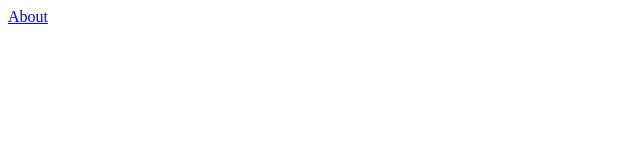
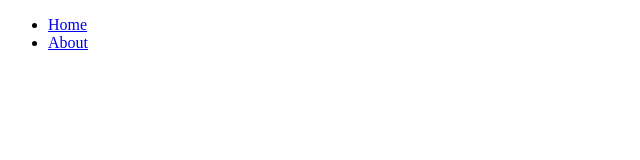
Before and after one commit to RichBen03/Web-Development, a plain HTML site: page Navbar Practice/index.html in a window 1280 px wide. Shown: the whole page, without its empty margins (0-640 px from the left). Drawn offline with Linux system fonts and the light colour scheme.

Commit message:
Learning how to created navigation bars

```diff
--- a/Navbar Practice/index.html
+++ b/Navbar Practice/index.html
@@ -8,10 +8,10 @@
 </head>
 <body>
     <nav>
-        <a href="about.html">About</a>
-        <a href=""></a>
+    <ul>
+        <li><a href="home.html">Home</a></li>
+        <li><a href="about.html">About</a></li>
+    </ul>
     </nav>
-
-
 </body>
 </html>
--- a/Navbar Practice/styles.css
+++ b/Navbar Practice/styles.css
@@ -0,0 +1,2 @@
+nav a{
+}
```
